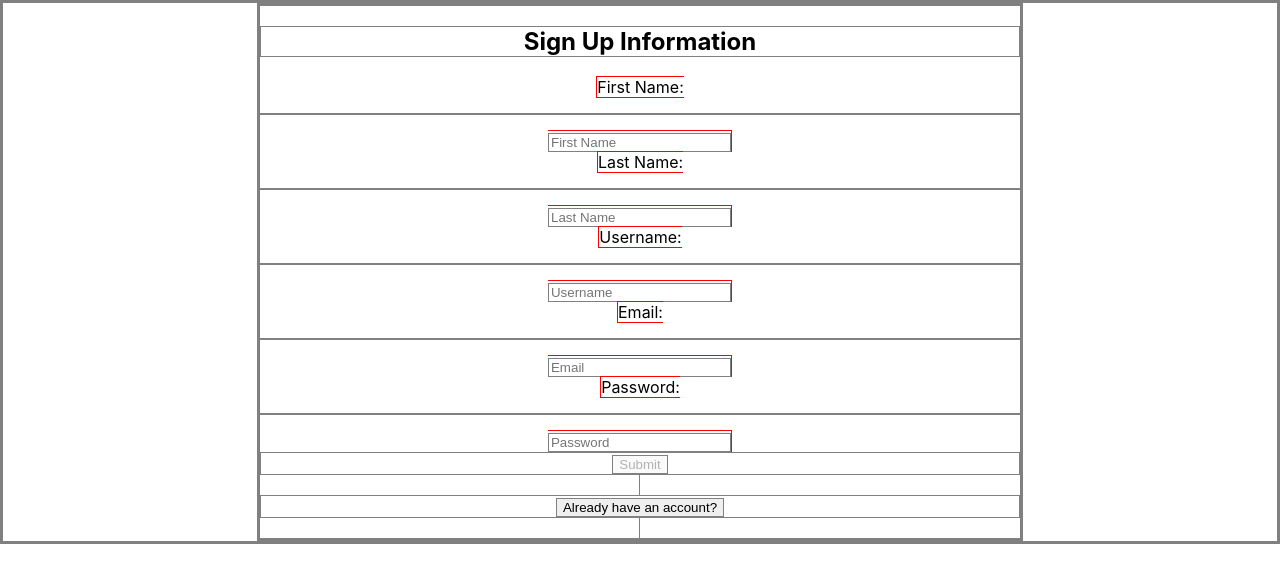
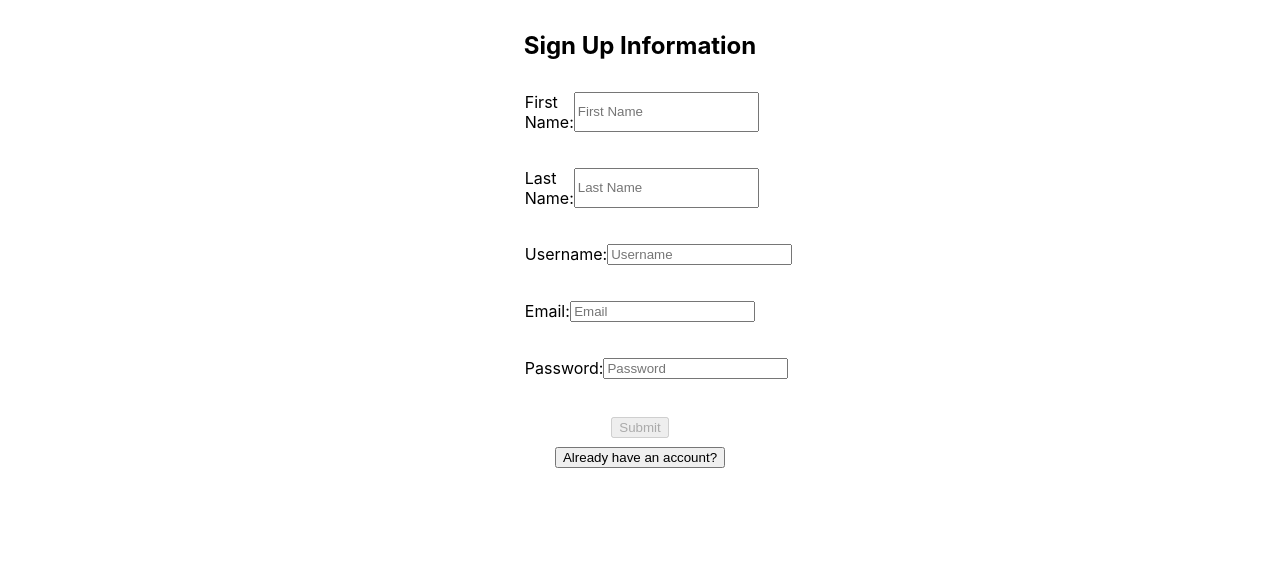
Before and after one commit to BW-Potluck-Planner-2/front-end, a React (Create React App) app in the folder potluckplanner/: page / in a window 1280 px wide. Shown: the top 582 px of the page. Built offline with nearby package versions, Linux system fonts and the light colour scheme.

Commit message:
added some styling

```diff
--- a/potluckplanner/package.json
+++ b/potluckplanner/package.json
@@ -19,7 +19,7 @@
   },
   "scripts": {
     "predeploy": "npm run build",
-    "deploy": "gh-pages -d build",
+    "deploy": "gh-pages -b shanon-fritz -d build",
     "start": "react-scripts start",
     "build": "react-scripts build",
     "test": "react-scripts test",
--- a/potluckplanner/src/App.css
+++ b/potluckplanner/src/App.css
@@ -1,7 +1,3 @@
-.App {
-  text-align: center;
-}
-
 .App-logo {
   height: 40vmin;
   pointer-events: none;
--- a/potluckplanner/src/components/login.js
+++ b/potluckplanner/src/components/login.js
@@ -1,5 +1,6 @@
 import React from 'react';
 import {Link} from 'react-router-dom';
+import Styles from './styledcomponets';
 
 const Login = (props) =>{
     const {
@@ -11,11 +12,11 @@ const Login = (props) =>{
     } = props
 
     return (
-        <div className='login'>
+        <Styles>
             <form onSubmit={onSubmit}>
                 <h2>Login Information</h2>
-                <label>User Name:<br/>
                 <p className='error'>{errors.username}</p>
+                <label>User Name:
                     <input
                     value={values.username}
                     onChange={onInputChange}
@@ -24,8 +25,8 @@ const Login = (props) =>{
                     placeholder='User Name'
                     />
                 </label><br/>
-                <label>Email:<br/>
                 <p className='error'>{errors.email}</p>
+                <label>Email:
                     <input
                     value={values.email}
                     onChange={onInputChange}
@@ -34,8 +35,8 @@ const Login = (props) =>{
                     placeholder='Email'
                     />
                 </label><br/>
-                <label>Password:<br/>
                 <p className='error'>{errors.password}</p>
+                <label>Password:
                     <input
                     value={values.password}
                     onChange={onInputChange}
@@ -44,16 +45,12 @@ const Login = (props) =>{
                     placeholder='Password'
                     />
                 </label>
-                <div>
-                    <button disabled={disabled}>Submit</button>
+                <div className='bttn'>
+                    <button disabled={disabled} className='submit'>Submit</button>
+                    <Link to='/'><button>Need to Sign Up?</button></Link>
                 </div>
-                <Link to='/'>
-                    <div>
-                        <button>Need to Sign Up?</button>
-                    </div>
-                </Link>
             </form>
-        </div>
+        </Styles>
     )
 };
 
--- a/potluckplanner/src/components/signup.js
+++ b/potluckplanner/src/components/signup.js
@@ -1,5 +1,6 @@
 import React from 'react';
 import {Link} from 'react-router-dom';
+import Styles from './styledcomponets';
 
 const Signup = (props) =>{
     const {
@@ -11,11 +12,11 @@ const Signup = (props) =>{
     } = props
 
     return (
-        <div className='signup'>
+        <Styles>
             <form onSubmit={onSubmit}>
                 <h2>Sign Up Information</h2>
-                <label>First Name:<br/>
                 <p className='error'>{errors.firstName}</p>
+                <label>First Name:
                     <input
                     value={values.firstName}
                     onChange={onInputChange}
@@ -24,8 +25,8 @@ const Signup = (props) =>{
                     placeholder='First Name'
                     />
                 </label><br/>
-                <label>Last Name:<br/>
                 <p></p>
+                <label>Last Name:
                     <input
                     value={values.lastName}
                     onChange={onInputChange}
@@ -34,8 +35,8 @@ const Signup = (props) =>{
                     placeholder='Last Name'
                     />
                 </label><br/>
-                <label>Username:<br/>
                 <p className='error'>{errors.username}</p>
+                <label>Username:
                     <input
                     value={values.username}
                     onChange={onInputChange}
@@ -44,8 +45,8 @@ const Signup = (props) =>{
                     placeholder='Username'
                     />
                 </label><br/>
-                <label>Email:<br/>
                 <p className='error'>{errors.email}</p>
+                <label>Email:
                     <input
                     value={values.email}
                     onChange={onInputChange}
@@ -54,8 +55,8 @@ const Signup = (props) =>{
                     placeholder='Email'
                     />
                 </label><br/>
-                <label>Password:<br/>
                 <p className='error'>{errors.password}</p>
+                <label>Password:
                     <input
                     value={values.password}
                     onChange={onInputChange}
@@ -64,16 +65,12 @@ const Signup = (props) =>{
                     placeholder='Password'
                     />
                 </label>
-                <div>
-                    <button disabled={disabled}>Submit</button>
+                <div className='bttn'>
+                    <button disabled={disabled} className='submit'>Submit</button>
+                    <Link to='/login'><button>Already have an account?</button></Link>
                 </div>
-                <Link to='/login'>
-                    <div>
-                        <button>Already have an account?</button>
-                    </div>
-                </Link>
             </form>
-        </div>
+        </Styles>
     )
 };
 
--- a/potluckplanner/src/components/styledcomponets.js
+++ b/potluckplanner/src/components/styledcomponets.js
@@ -0,0 +1,38 @@
+import styled from 'styled-components';
+
+export default styled.div`
+    form{
+        width: 50%;
+        margin: auto;
+    }
+
+    form h2{
+        text-align: center;
+        padding: 3% 0;
+    }
+
+    label{
+        width: 60%;
+        margin: auto;
+        display: flex;
+        justify-content: space-between;
+    }
+
+    .error{
+        color: red;
+        font-weight: bold;
+        text-align: center;
+    }
+
+    .bttn{
+        display: flex;
+        flex-direction: column;
+        align-items: center;
+        padding: 10% 0 3% 0;
+    }
+
+    .submit{
+        width: min-content;
+        margin-bottom: 2%;
+    }
+`
--- a/potluckplanner/src/index.css
+++ b/potluckplanner/src/index.css
@@ -12,13 +12,9 @@ code {
     monospace;
 }
 
-* {
+/* * {
   border: 1px solid grey;
-}
-
-label {
-  border: 1px solid red;
-}
+} */
 
 .App{
   width: 60%;
```
